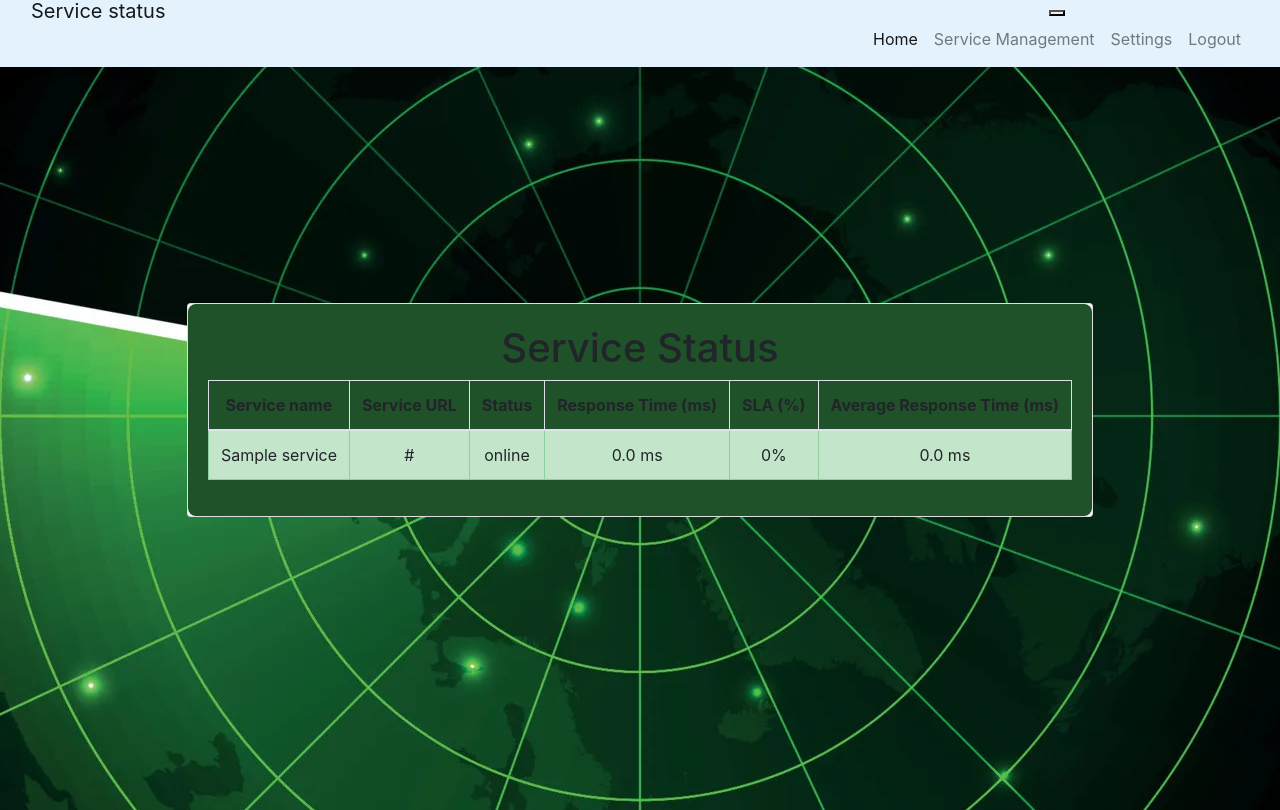
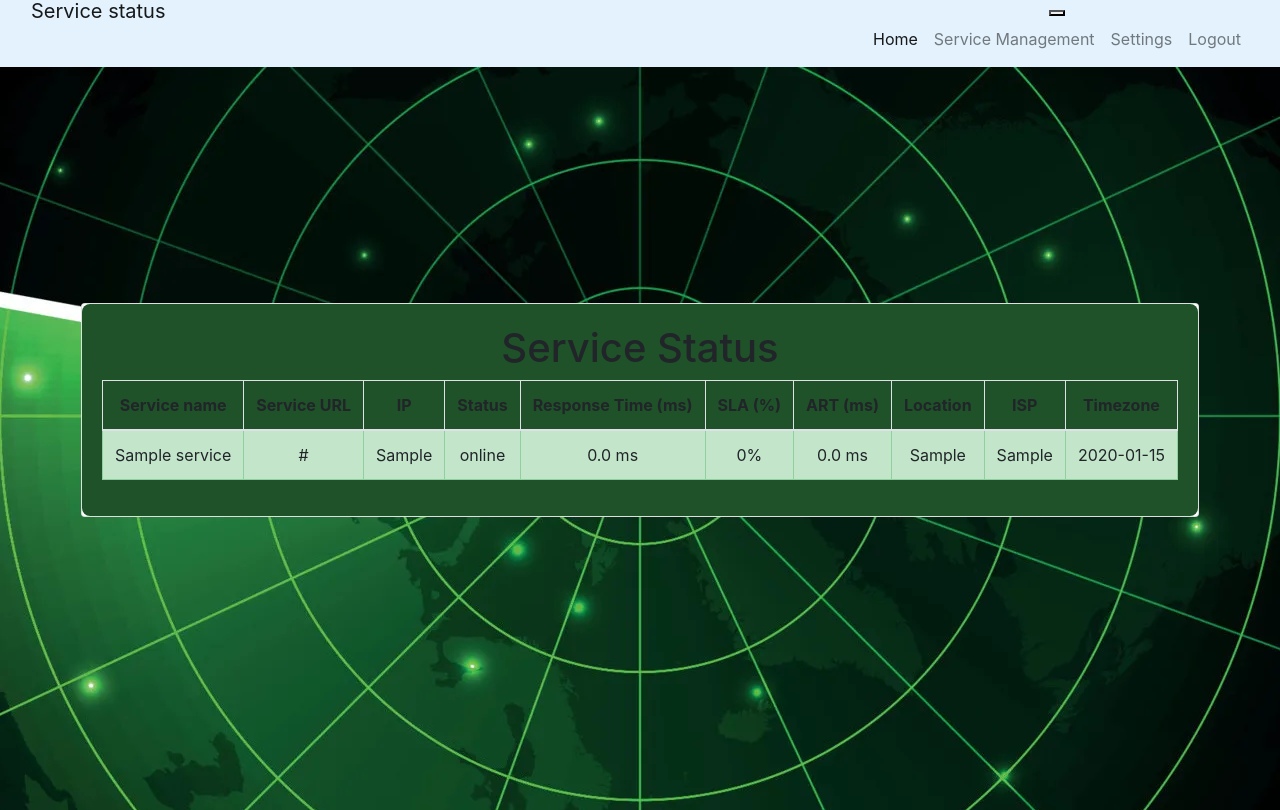
Before and after one commit to BTemplar/Service_radar, a Python web app: template templates/index.html in a window 1280 px wide. Shown: the part 45-855 px from the top of the page. Run offline with Jinja, Linux system fonts and the light colour scheme; the template is opened without the code that fills it: most values are stand-ins (such as "Sample title", 1, 10 or a date in 2020); some libraries are stand-ins or nearby versions.

Commit message:
New geolocation parameters on the main page
Views have been added to the service status database model, including information about the service location.

New parameters have been added for display on the main page.

Redundant processing has been removed from the check_services function, along with its return value.

Location-based parameters have been added to the check_services and check_services_user functions.

```diff
--- a/database.py
+++ b/database.py
@@ -7,8 +7,12 @@ db = SQLAlchemy()
 
 class ServiceStatus(db.Model):
     id = db.Column(db.Integer, primary_key=True)
-    service_name = db.Column(db.String(255), nullable=True, unique=False)
+    service_name = db.Column(db.String(255), nullable=False, unique=False)
     service_url = db.Column(db.String(255), nullable=False, unique=False)
+    service_ip = db.Column(db.String(255), nullable=False, unique=False)
+    service_location = db.Column(db.String(255), nullable=False, unique=False)
+    service_isp = db.Column(db.String(255), nullable=False, unique=False)
+    service_timezone = db.Column(db.String(255), nullable=False, unique=False)
     status = db.Column(db.String(10), nullable=False)
     response_time = db.Column(db.Float)
     timestamp = db.Column(db.DateTime, default=db.func.current_timestamp())
--- a/templates/index.html
+++ b/templates/index.html
@@ -7,10 +7,14 @@
         <tr>
             <th>Service name</th>
             <th>Service URL</th>
+            <th>IP</th>
             <th>Status</th>
             <th>Response Time (ms)</th>
             <th>SLA (%)</th>
-            <th>Average Response Time (ms)</th>
+            <th>ART (ms)</th>
+            <th>Location</th>
+            <th>ISP</th>
+            <th>Timezone</th>
         </tr>
     </thead>
     <tbody>
@@ -18,10 +22,14 @@
         <tr class="{{ 'table-success' if service.status == 'online' else 'table-danger' }}">
             <td>{{ service.service_name }}</td>
             <td>{{ service.service_url }}</td>
+            <td>{{ service.service_ip }}</td>
             <td>{{ service.status }}</td>
             <td>{{ service.response_time|float|round(2) }} ms</td>
             <td>{{ sla_results.get(service.service_url, 0) }}%</td>
             <td>{{ average_response_time_per_service.get(service.service_url, None)|float|round(2) }} ms</td>
+            <td>{{ service.service_location }}</td>
+            <td>{{ service.service_isp }}</td>
+            <td>{{ service.service_timezone }}</td>
         </tr>
         {% endfor %}
     </tbody>
```
Also changed, not shown: app.py (+24 -11 lines), location.py (+10 -8 lines).
